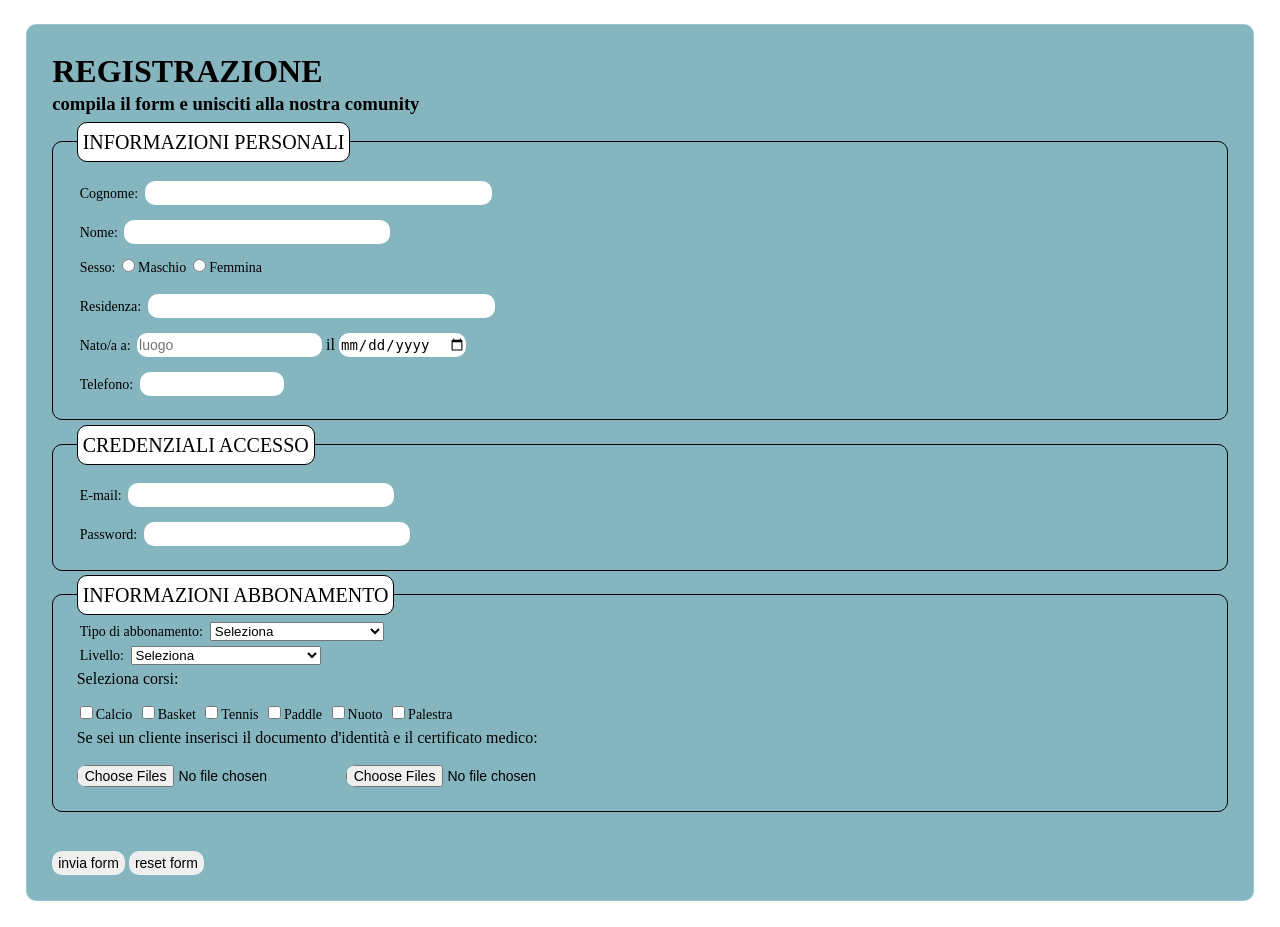
After one commit to Puls02/Ade_Sporting_Club, a PHP site: page /login_registrazione/registration.html in a window 1280 px wide. The commit adds this page. Shown: the part 427-1354 px from the top of the page. Run offline with PHP 8.4, Linux system fonts and the light colour scheme; some web fonts are replaced.

Commit message:
pag registrazione

```diff
--- a/Attivita.html
+++ b/Attivita.html
@@ -61,7 +61,7 @@
                 <ul class="login_menu">
                     <!-- POPUP DEL LOGIN -->
                     <li><button id="mostraPopupButton">Accedi</button></li>
-                    <li><a href="login_registrazione/registration.php"><button>Registrati</button></a></li>
+                    <li><a href="login_registrazione/registration.html"><button>Registrati</button></a></li>
                 </ul>
             </div>
 
--- /dev/null
+++ b/Style/registration.css
@@ -0,0 +1,88 @@
+form {
+    border-radius: 10px;
+    border: 1px solid rgba(255, 255, 255, 0.2); /* Bordo semi-trasparente */
+    background-color: rgba(53, 133, 151, 0.6);
+    backdrop-filter: blur(10px); /* Effetto sfocatura */
+    width: auto;
+    height: auto;
+    margin: 2%;
+    padding: 2%;
+}
+
+.banner {
+    margin-top: 2%;
+    height: 300px;
+    background-image: url('../immagini/banner_reg.jpg');
+    background-attachment: fixed;
+    background-position: center;
+    background-repeat: no-repeat;
+    background-size: cover;
+}
+
+.section {
+    border: 1px solid black;
+    border-radius: 10px;
+    padding: 2%;
+    margin-top: 2%;
+    margin-bottom: 2%;
+    position: relative;
+}
+
+.title {
+    position: absolute;
+    top: -20px;
+    font-size: 20px;
+    width: auto;
+    background-color: rgba(255, 255, 255);
+    border: 1px solid black;
+    border-radius: 10px;
+    margin: 0;
+    padding: 5px;
+}
+
+label {
+    margin-right: 3px;
+    margin-left: 3px;
+    color: #000000;
+    font-size: 14px;
+}
+
+input {
+    margin-top: 15px;
+    font-size: 14px;
+    border-radius: 10px;
+    border: none;
+}
+
+button {
+    cursor: pointer;
+    background: transparent;
+    color: rgb(0, 0, 0);
+    border: none;
+    border-bottom: 1px solid rgb(0, 0, 0);
+}
+
+input[type="checkbox"] {
+    margin-right: 3px;
+}
+
+/* Nasconde l'occhio di default: N.B. non funziona su tutti i browser */
+input[type="password"]::-webkit-contacts-auto-fill-button,
+input[type="password"]::-webkit-credentials-auto-fill-button {
+    display: none !important;
+}
+
+input:focus {
+    outline: none;
+    border: 1px solid black;
+}
+
+.password-toggle, .imagelogin {
+    position: absolute;
+    top: 50%;
+    right: 3%;
+    transform: translateY(-50%);
+    cursor: pointer;
+    width: 20px;
+    height: 20px;
+}
--- /dev/null
+++ b/login_registrazione/registration.html
@@ -0,0 +1,133 @@
+<!DOCTYPE html>
+<html lang="en">
+<head>
+    <meta charset="UTF-8">
+    <meta name="viewport" content="width=device-width, initial-scale=1.0">
+
+    <title>Registration</title>
+
+    <link rel="StyleSheet" href="../Style/utility.css">
+    <link rel="StyleSheet" href="../Style/navbarStatic.css">
+    <link rel="StyleSheet" href="../Style/login.css">
+    <link rel="StyleSheet" href="../Style/registration.css">
+
+
+    <script src="../js/registrazioneU.js" defer></script>
+    <script src="../js/navbar.js" defer></script>
+
+</head>
+<body>
+
+    <!--Header, there is the navbar menu and login-->
+    <header>
+        <nav class="nav container">
+            <!--container for logo and name-->
+            <ul class="logo container">
+                <li>
+                    <img class="logo_img" src="../immagini/logo/Ade.jpg">
+                </li>
+                <li>
+                    <a class="logo_name">ADE Sporting Club</a>
+                </li>
+            </ul>
+            <!--container for navbar, topBotomBordersOut is the name of the toolbar animation-->
+            <ul class="toolbar container topBotomBordersOut">
+                <li>
+                    <a class="toolbar_link_Home" href="../index.html">Home</a>
+                </li>
+                <li>
+                    <a class="toolbar_link_Struttura" href="../Struttura.html">Struttura</a>
+                </li>
+                <li>
+                    <a class="toolbar_link_Attivita" href="../Attivita.html"> Attività</a>
+                </li>
+                <li>
+                    <a class="toolbar_link_Prenota" href="../Prenota.html">Prenota</a>
+                </li>
+                <li>
+                    <a class="toolbar_link_Soci" href="../Soci.html">Soci</a>
+                </li>
+            </ul>
+
+            <!--container for login features--> <!--Inserire un link sign in, sign up e un bottone con l'immagine che se cliccato ti apre un menu con accedi e registrati-->
+            <div class="person flex container">
+            </div>
+
+
+        </nav>
+
+        <script src="../js/login.js"></script>
+    </header>
+    <div class="banner"></div>
+    <form action="../php/regUtente.php" method="post" name="registr" onsubmit="checkForm(event)"> <!-- importante per i comportamenti automatici del form -->
+        <h1>REGISTRAZIONE</h1>
+        <h3>compila il form e unisciti alla nostra comunity</h3>
+        <div class="section">
+            <label class="title">INFORMAZIONI PERSONALI</label>
+            <label>Cognome: </label><input type="text" name="cognome" size="40" maxlength="40" required></br>
+            <label>Nome: </label><input type="text" name="nome" size="30" maxlength="30" required>
+            <br/><label>Sesso: </label>
+                    <input type="radio" name="sesso" value="M"/><label>Maschio</label>
+                    <input type="radio" name="sesso" value="F"/><label>Femmina</label>
+            <br/>
+            <label>Residenza: </label><input type="text" name="residenza" size="40" maxlength="40" required></br>
+            <label>Nato/a a: </label><input type="text" placeholder="luogo" name="nascita" required/> il <input type="date" name="nata" required><br/>
+            <label>Telefono: </label><input type="tel" name="telefono" size="15" maxlength="15" required></br>
+        </div>
+        <div class="section">
+            <label class="title">CREDENZIALI ACCESSO</label>
+            <label>E-mail: </label><input type="email" name="indirizzomail" size="30" maxlength="30"></br>
+            <label>Password: </label><input type="password" name="password" size="30" maxlength="30" required></br>
+        </div>
+        <div class="section">
+            <label class="title">INFORMAZIONI ABBONAMENTO</label>
+            <label>Tipo di abbonamento:</label>
+            <select name="type" id="abbonamento"  required>
+                <option value="">Seleziona</option>
+                <option value="AM">Abbonamento mensile</option>
+                <option value="AT">Abbonamento trimestrale</option>
+                <option value="AS">Abbonamento semestrale</option>
+                <option value="AA">Abbonamento annuale</option>
+            </select><br>
+            <label>Livello: </label>
+            <select name="abbonamentospecifico" id="listastatus" onclick="checkType()" onchange="resetCheckboxes(); checkSubscription()" required>
+                <option value="">Seleziona</option>
+                <option value="single">Abbonamento singolo</option>
+                <option value="double">Abbonamento doppio</option>
+                <option value="gym" >Abbonamento palestra</option>
+                <option value="opengym">Abbonamento palestra open</option>
+                <option value="gold">Socio gold</option>
+            </select></br>
+            Seleziona corsi:<br>
+                    <label>
+                        <input type="checkbox" name="corso[]" value="Calcio"  oninput="checkSubscription(event)">Calcio
+                    </label>
+                    <label>
+                        <input type="checkbox" name="corso[]" value="Basket"  oninput="checkSubscription(event)">Basket
+                    </label>
+                    <label>
+                        <input type="checkbox" name="corso[]" value="Tennis"  oninput="checkSubscription(event)">Tennis
+                    </label>
+                    <label>
+                        <input type="checkbox" name="corso[]" value="Paddle"  oninput="checkSubscription(event)">Paddle
+                    </label>
+                    <label>
+                        <input type="checkbox" name="corso[]" value="Nuoto" oninput="checkSubscription(event)">Nuoto
+                    </label>
+                    <label>
+                        <input type="checkbox" name="corso[]" value="Palestra" >Palestra
+                    </label>
+            <br/>
+
+            Se sei un cliente inserisci il documento d'identità e il certificato medico:
+            <br>
+            <input type="file" id="identity" name="identity" value="Documento d'identità" accept=".pdf, .png, .jpeg" multiple>
+            <input type="file" id="certmed" name="certmed" value="Certificato medico" accept=".pdf, .png, .jpeg" multiple>
+            <br>
+        </div>
+        <input type="submit" value="invia form" >
+        <input type="reset" value="reset form">
+    </form>
+
+</body>
+</html>
--- a/php/regUtente.php
+++ b/php/regUtente.php
@@ -20,7 +20,7 @@ $host='127.0.0.1';
 $port='5432';
 $dbname='Ade_Sporting_Club';
 $user='postgres';
-$password='Sporting77!';
+$password='eleonora';
 
 $conn=pg_connect("host=$host port=$port dbname=$dbname user=$user password=$password");
 
```
Also changed, not shown: login_registrazione/registration.php (deleted, +0 -120 lines), 1 other file.
